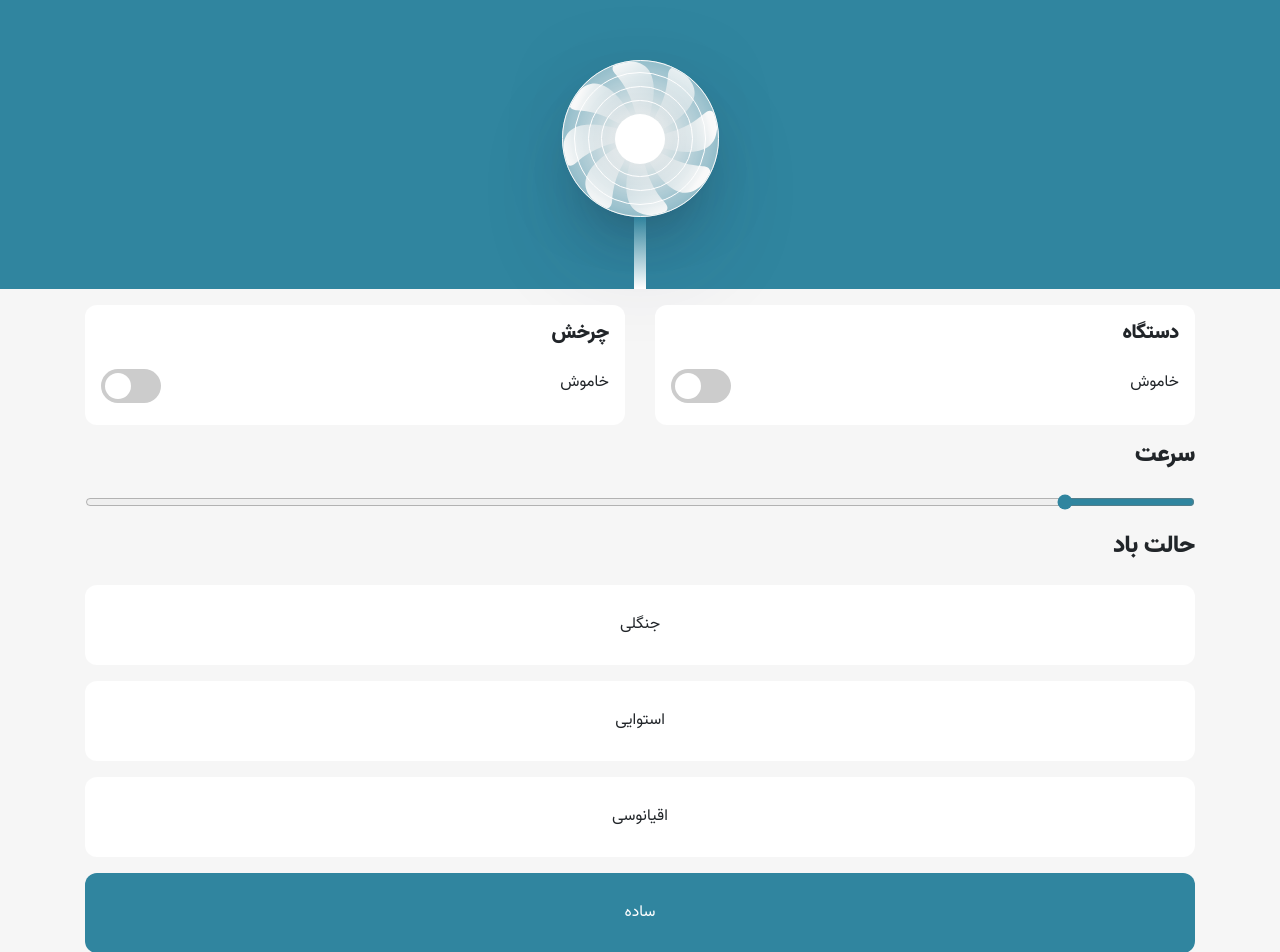
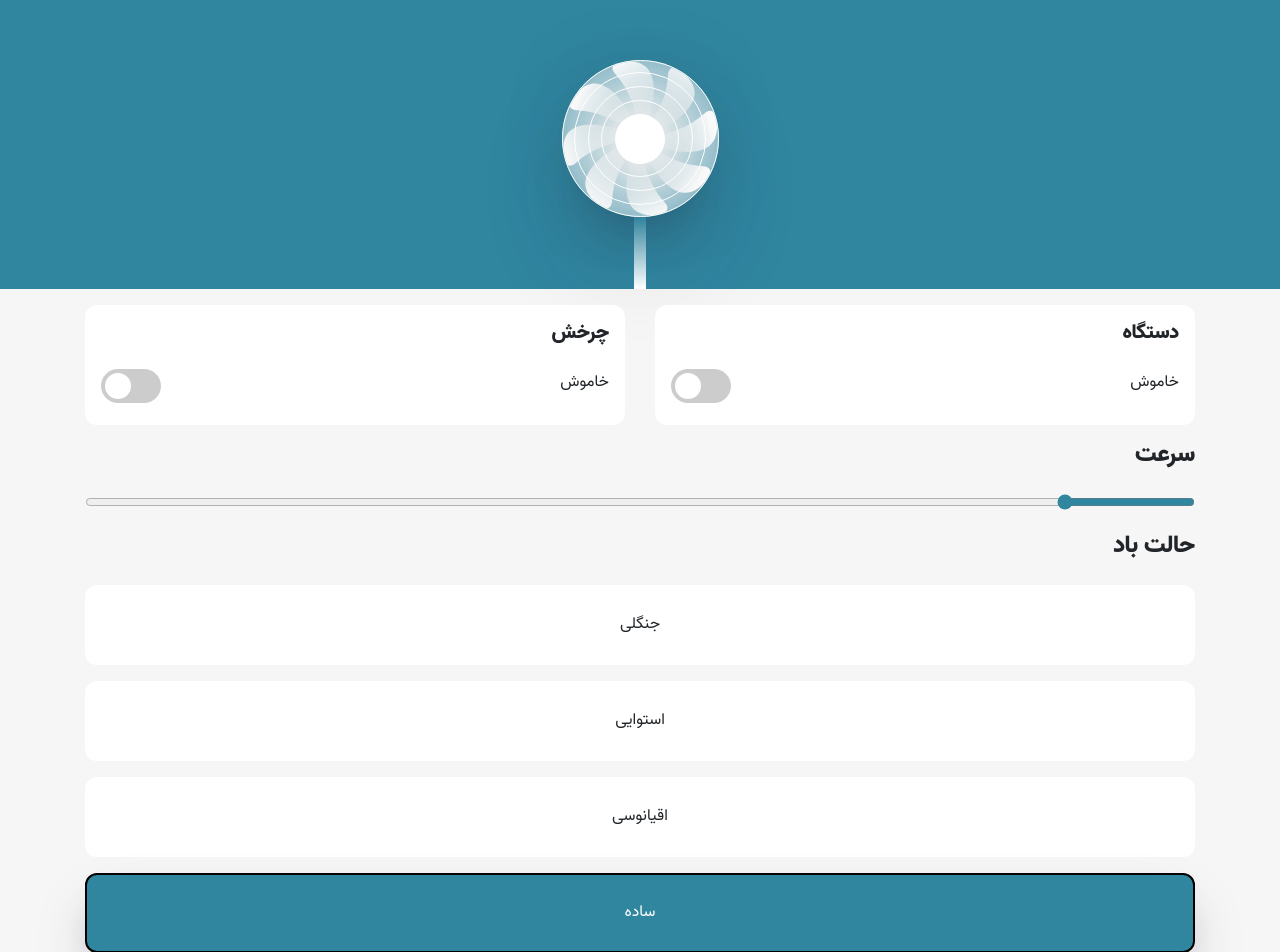
Before and after one commit to dnj/developer-recruitment, a Vue app in the folder challenges/4/YOUR-CODE-GOES-HERE/behkha/: page / in a window 1280 px wide. Shown: the top 952 px of the page. Built offline with nearby package versions, Linux system fonts and the light colour scheme.

Commit message:
add box shadow & border to selected fan mode item

```diff
--- a/challenges/4/YOUR-CODE-GOES-HERE/behkha/src/components/FanModeItem.vue
+++ b/challenges/4/YOUR-CODE-GOES-HERE/behkha/src/components/FanModeItem.vue
@@ -42,6 +42,8 @@
   &.selected {
     background-color: var(--primary-color);
     color: white;
+    border: 2px solid black;
+    box-shadow: rgba(50, 50, 93, 0.25) 0px 30px 60px -12px, rgba(0, 0, 0, 0.3) 0px 18px 36px -18px;
   }
 }
 </style>
```
